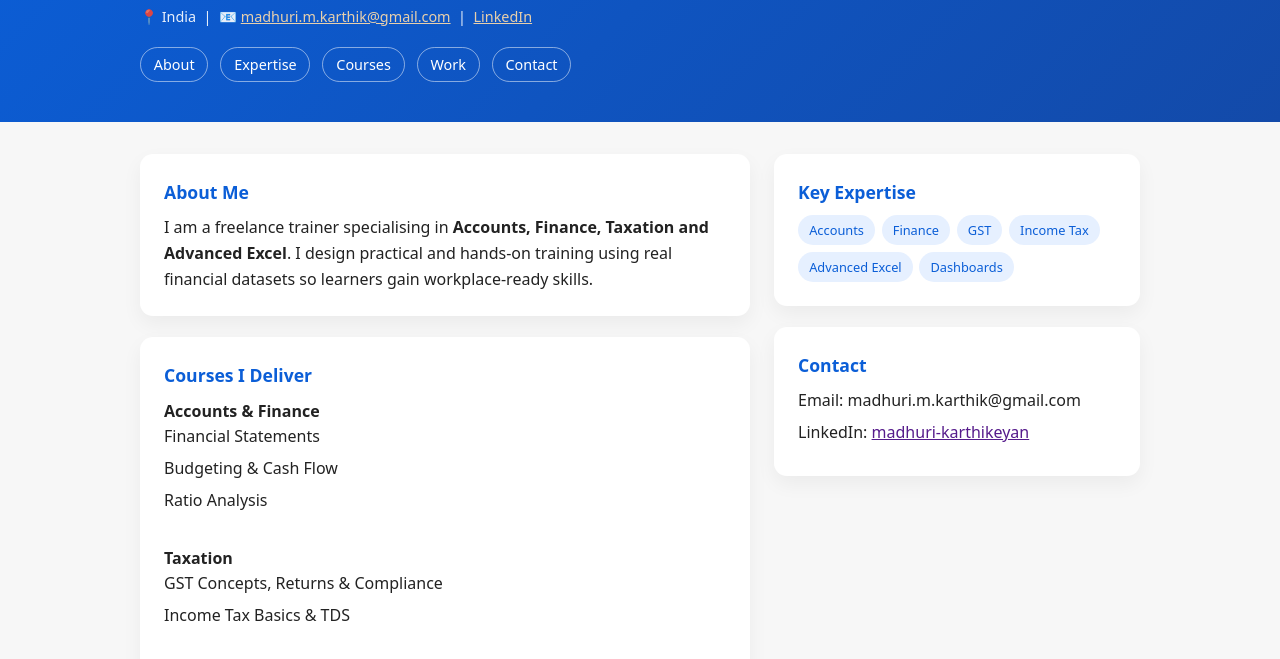
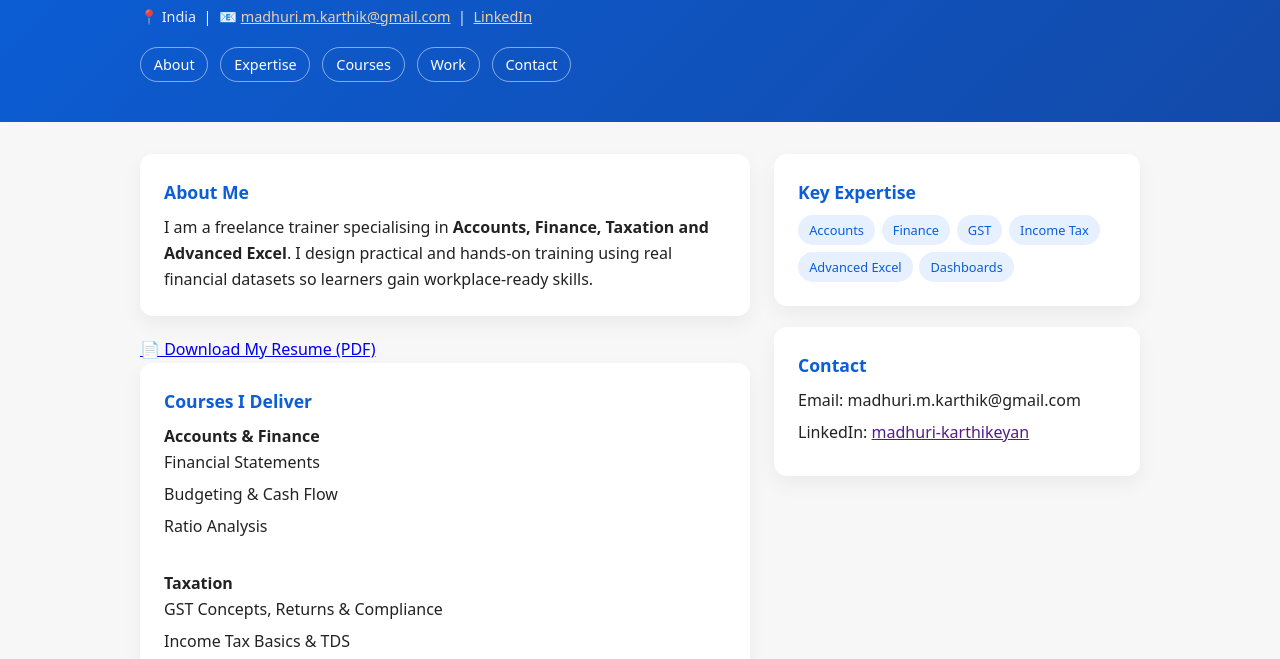
Before and after one commit to madhurimkarthik/madhurimkarthik.github.io, a plain HTML site: page index.html in a window 1280 px wide. Shown: the part 120-779 px from the top of the page. Drawn offline with Linux system fonts and the light colour scheme.

Commit message:
Update index.html

```diff
--- a/index.html
+++ b/index.html
@@ -164,6 +164,9 @@
           I design practical and hands-on training using real financial datasets so learners gain workplace-ready skills.
         </p>
       </div>
+<p style="margin-top:1rem;">
+  <a href="Resume.pdf" target="_blank">📄 Download My Resume (PDF)</a>
+</p>
 
       <div class="card" id="courses">
         <h2>Courses I Deliver</h2>
```
